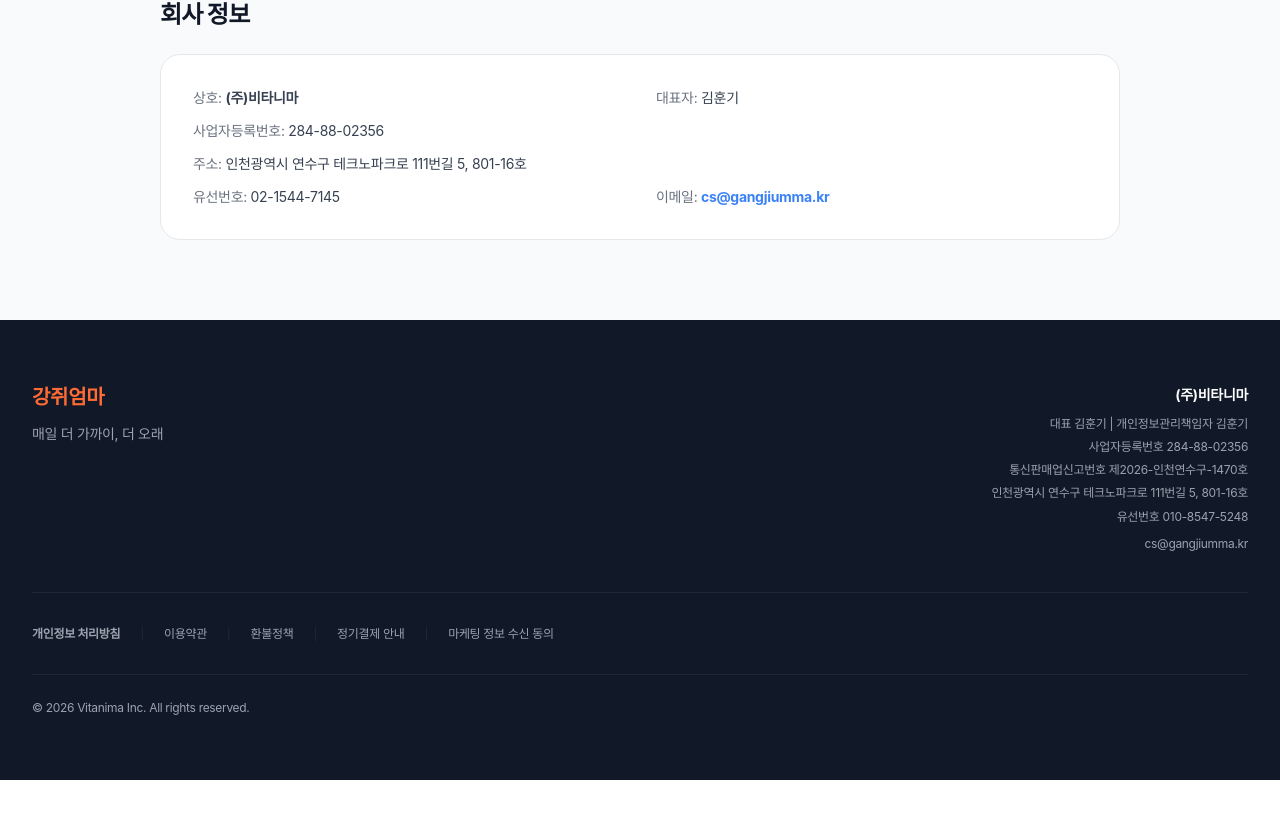
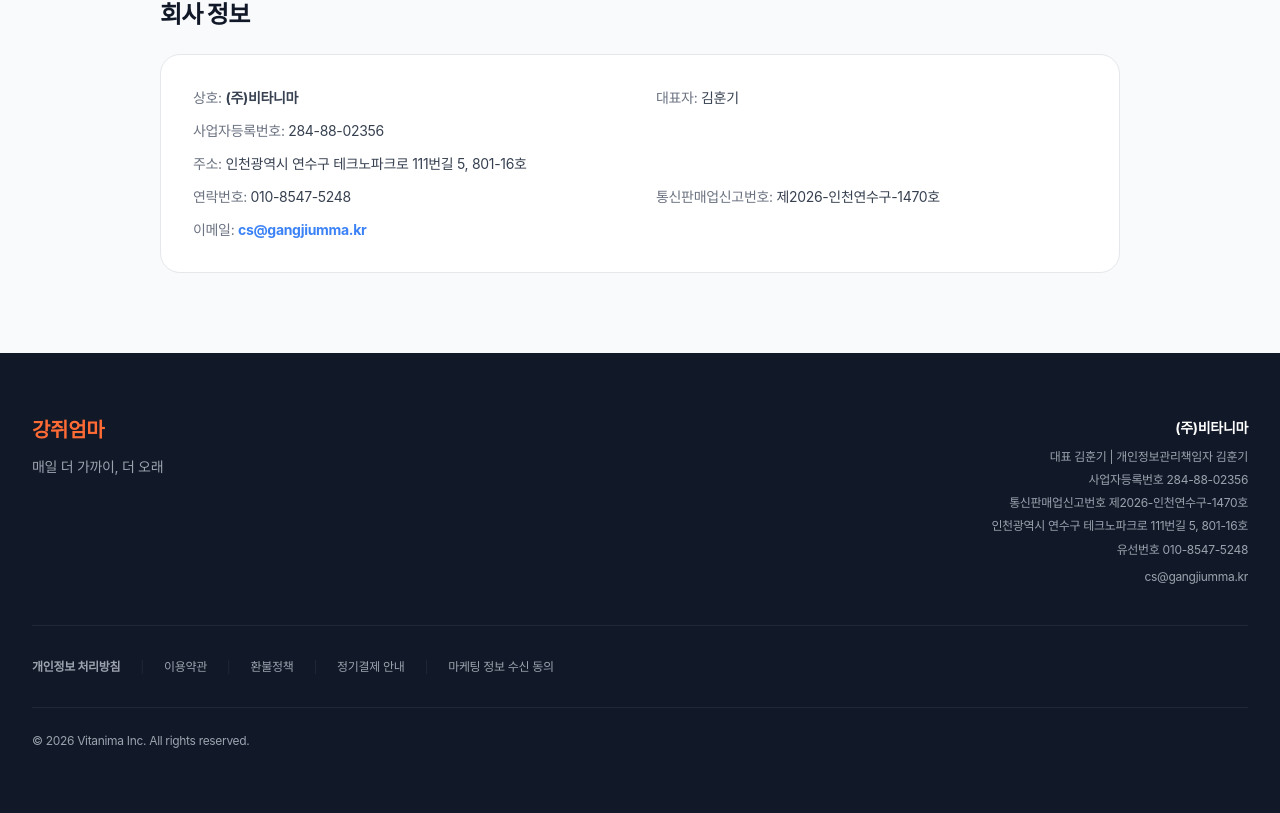
Before and after one commit to gangjiumma/gangjiumma-marketing, a Next.js app: page /plans in a window 1280 px wide. Shown: the part 2172-2985 px from the top of the page. Before the commit the page ends 2952 px from the top, so only its background shows below. Built offline with nearby package versions, Linux system fonts and the light colour scheme; a web font is replaced by a local one.

Commit message:
plan 하단 정보수정

```diff
--- a/src/app/plans/page.tsx
+++ b/src/app/plans/page.tsx
@@ -294,7 +294,10 @@
                 <span className="text-ink-3">주소:</span> 인천광역시 연수구 테크노파크로 111번길 5, 801-16호
               </div>
               <div>
-                <span className="text-ink-3">유선번호:</span> 02-1544-7145
+                <span className="text-ink-3">연락번호:</span> 010-8547-5248
+              </div>
+              <div>
+                <span className="text-ink-3">통신판매업신고번호:</span> 제2026-인천연수구-1470호
               </div>
               <div>
                 <span className="text-ink-3">이메일:</span>{" "}
```
